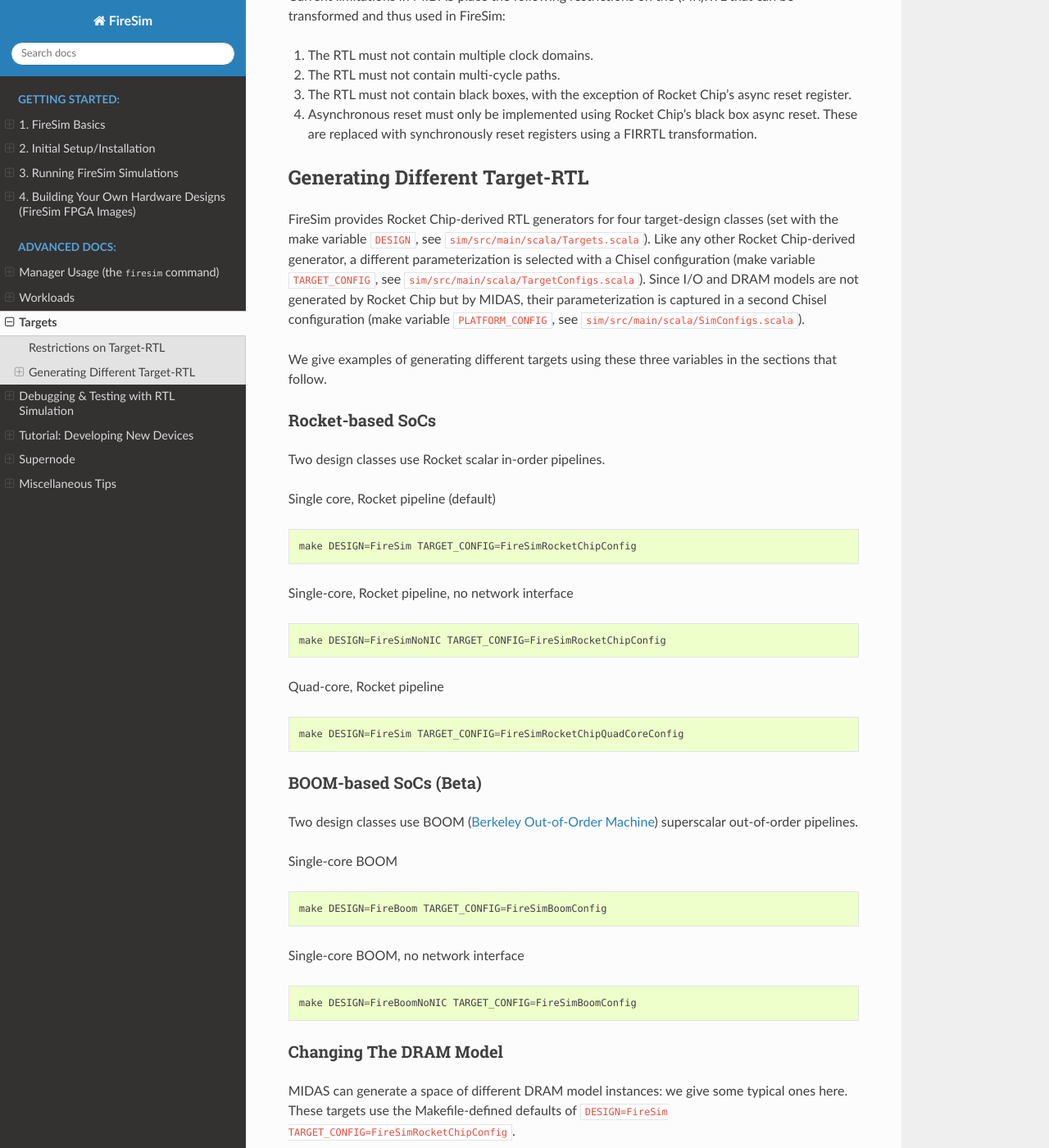
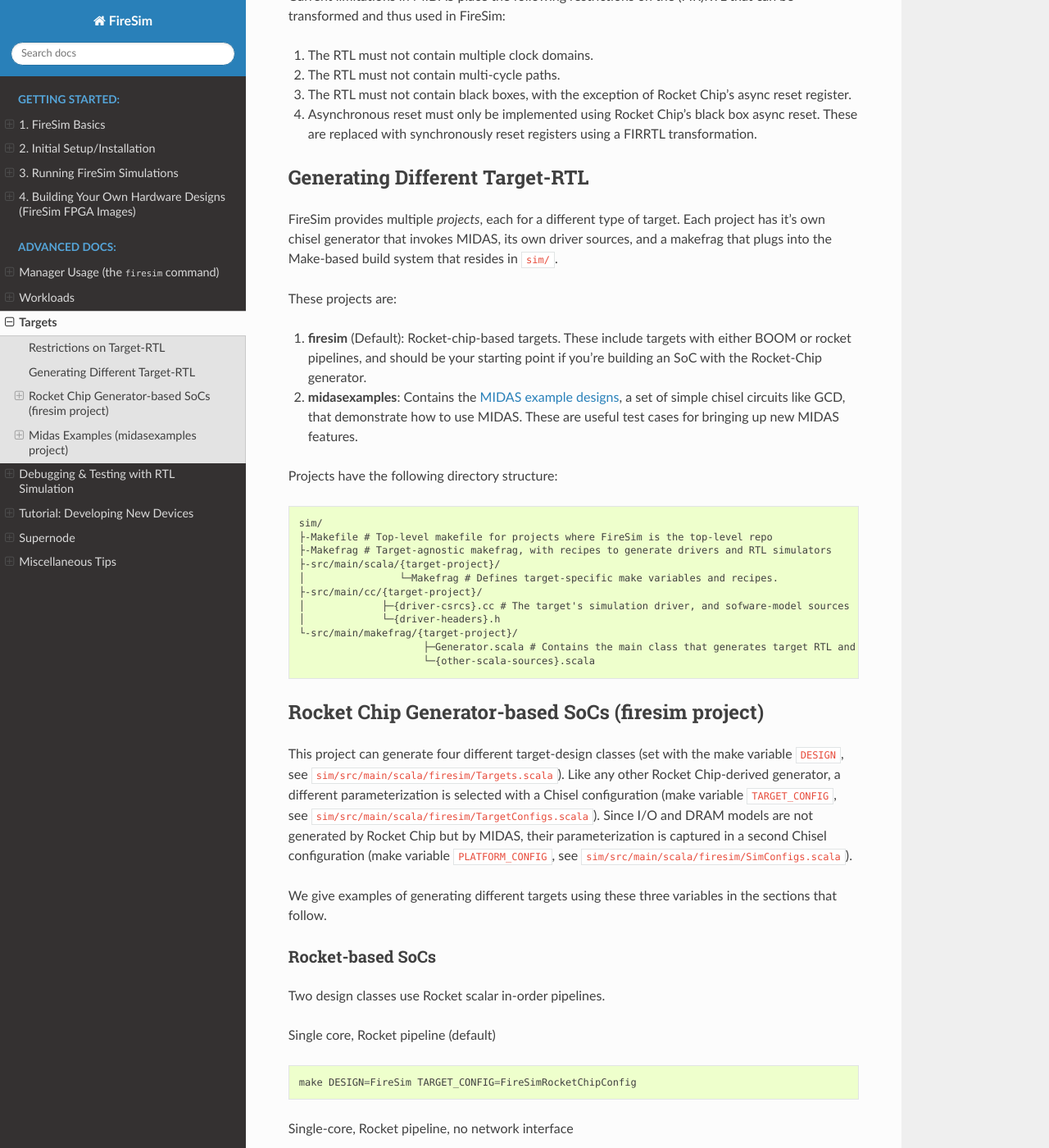
Before and after one commit to firesim/firesim, a Sphinx documentation site: the page built from docs/Advanced-Usage/Generating-Different-Targets.rst, in a window 1280 px wide and 1400 px high, scrolled down 328 px. Shown: the whole window at 82% size. Built offline with Sphinx 7.4.7 and the Read the Docs theme 2.0.0, drawn with Linux system fonts in a browser that asks for light colours; some of the changed text lies outside the part shown.

Commit message:
Add docs explaining the new structure

```diff
--- a/docs/Advanced-Usage/Generating-Different-Targets.rst
+++ b/docs/Advanced-Usage/Generating-Different-Targets.rst
@@ -24,15 +24,48 @@
 Generating Different Target-RTL
 ---------------------------------
 
-FireSim provides Rocket Chip-derived RTL generators for four target-design
+FireSim provides multiple `projects`, each for a different type of target. Each
+project has it's own chisel generator that invokes MIDAS, its own driver
+sources, and a makefrag that plugs into the Make-based build system that
+resides in ``sim/``.
+
+These projects are:
+
+1. **firesim** (Default): Rocket-chip-based targets. These include targets with
+   either BOOM or rocket pipelines, and should be your starting point if you're
+   building an SoC with the Rocket-Chip generator.
+2. **midasexamples**: Contains the `MIDAS example designs
+   <https://github.com/ucb-bar/midas-examples>`_, a set of simple chisel
+   circuits like GCD, that demonstrate how to use MIDAS.  These are useful test
+   cases for bringing up new MIDAS features.
+
+Projects have the following directory structure:
+
+.. code-block:: text
+
+    sim/
+    ├-Makefile # Top-level makefile for projects where FireSim is the top-level repo
+    ├-Makefrag # Target-agnostic makefrag, with recipes to generate drivers and RTL simulators
+    ├-src/main/scala/{target-project}/
+    │                └─Makefrag # Defines target-specific make variables and recipes.
+    ├-src/main/cc/{target-project}/
+    │             ├─{driver-csrcs}.cc # The target's simulation driver, and sofware-model sources
+    │             └─{driver-headers}.h
+    └-src/main/makefrag/{target-project}/
+                         ├─Generator.scala # Contains the main class that generates target RTL and calls MIDAS
+                         └─{other-scala-sources}.scala
+
+Rocket Chip Generator-based SoCs (firesim project)
+--------------------------------------------------
+This project can generate four different target-design
 classes (set with the make variable ``DESIGN``, see
-``sim/src/main/scala/Targets.scala``). Like any other Rocket Chip-derived
+``sim/src/main/scala/firesim/Targets.scala``). Like any other Rocket Chip-derived
 generator, a different parameterization is selected with a Chisel configuration
 (make variable ``TARGET_CONFIG``, see
-``sim/src/main/scala/TargetConfigs.scala``). Since I/O and DRAM models are not
+``sim/src/main/scala/firesim/TargetConfigs.scala``). Since I/O and DRAM models are not
 generated by Rocket Chip but by MIDAS, their parameterization is
 captured in a second Chisel configuration (make
-variable ``PLATFORM_CONFIG``, see ``sim/src/main/scala/SimConfigs.scala``).
+variable ``PLATFORM_CONFIG``, see ``sim/src/main/scala/firesim/SimConfigs.scala``).
 
 We give examples of generating different targets using these three
 variables in the sections that follow.
@@ -64,9 +97,9 @@
     make DESIGN=FireSim TARGET_CONFIG=FireSimRocketChipQuadCoreConfig
 
 
-----------------------
-BOOM-based SoCs (Beta)
-----------------------
+---------------
+BOOM-based SoCs
+---------------
 
 Two design classes use BOOM (`Berkeley Out-of-Order Machine <https://github.com/ucb-bar/riscv-boom>`_) superscalar out-of-order pipelines.
 
@@ -109,3 +142,35 @@
 ::
 
     make PLATFORM_CONFIG=FireSimDDR3FRFCFSLLC4MBConfig
+
+
+Midas Examples (midasexamples project)
+--------------------------------------------------
+This project can generate nine different target-designs (set with the make
+variable ``DESIGN``), each of these designs has their own chisel source file.
+They include:
+
+1. EnableShiftRegister
+2. GCD
+3. Parity
+4. PointerChaser
+5. ResetShiftRegister
+6. Risc
+7. RiscSRAM
+8. ShiftRegister
+9. Stack
+
+
+To generate MIDAS example targets, set the make variable
+``TARGET_PROJECT=midasexamples``. so that the right project makefrag is
+sourced.
+
+--------
+Examples
+--------
+
+Generate the GCD midas-example
+
+::
+
+    make DESIGN=GCD TARGET_PROJECT=midasexamples
```
Also changed, not shown: docs/Advanced-Usage/RTL-Simulation.rst (+29 -0 lines).
